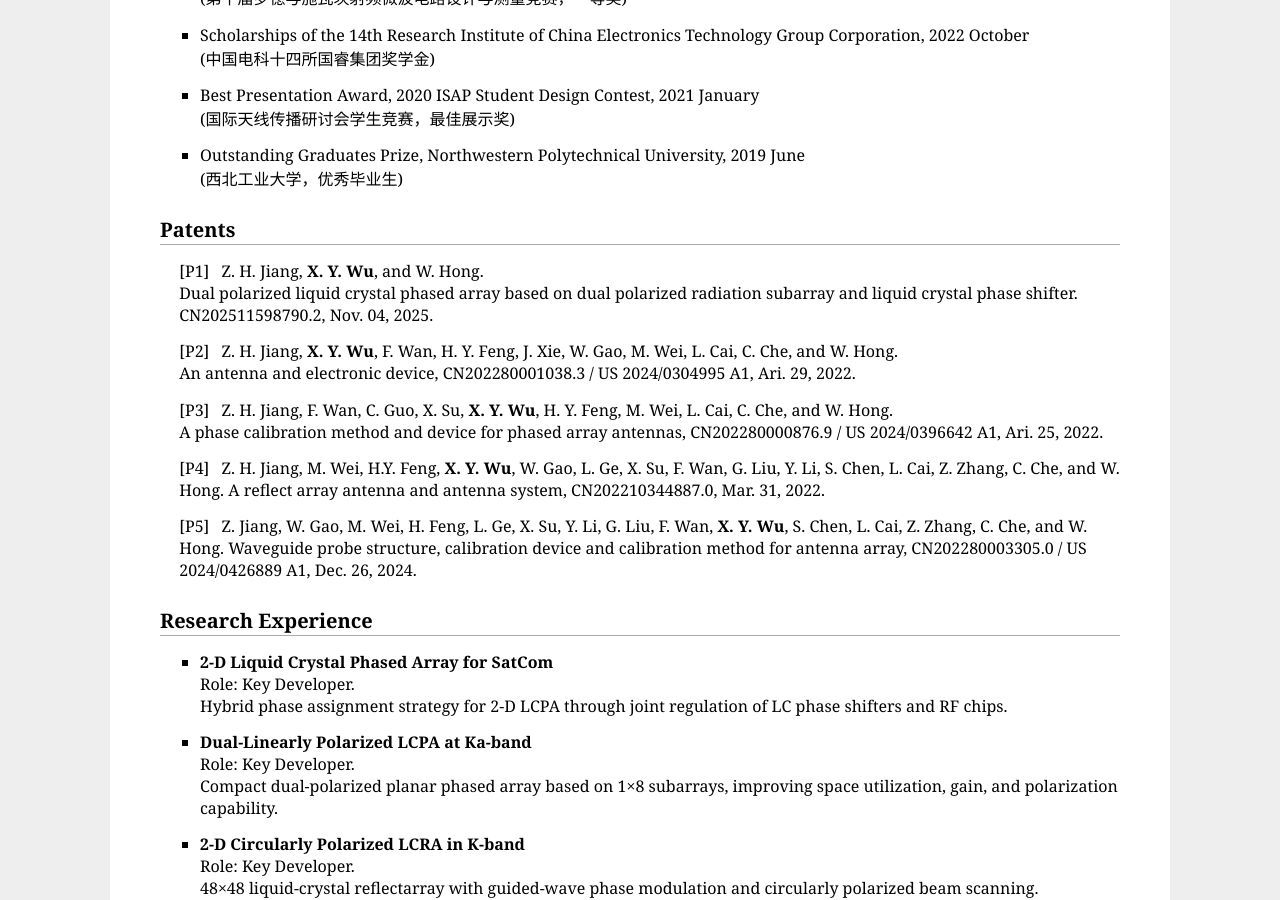
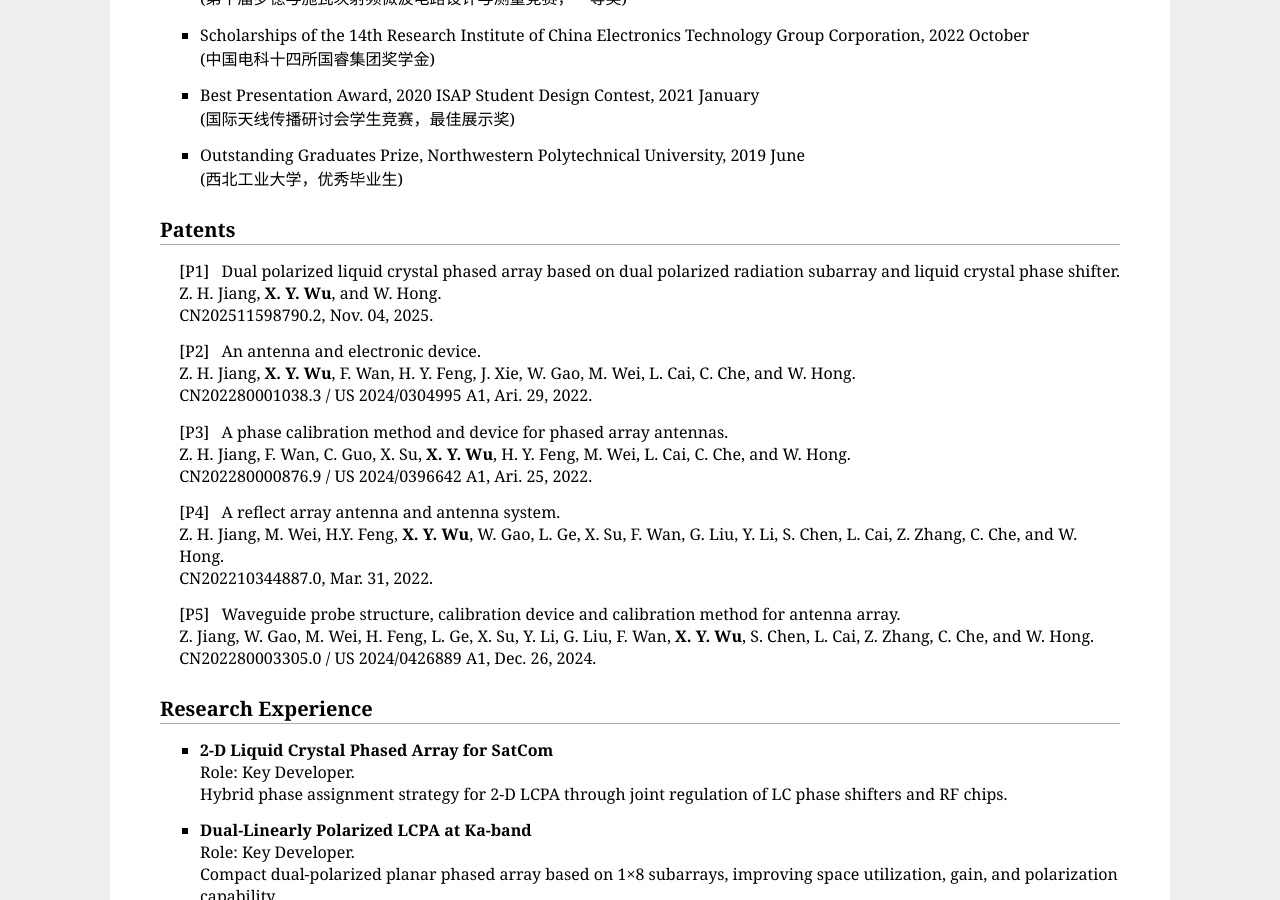
Before and after one commit to xinyuwu0415/xinyuwu0415.github.io, a Jekyll site: the page index.html, which Jekyll copies as it is, in a window 1280 px wide and 900 px high, scrolled down 2324 px. Built offline with Jekyll 4.4.1, drawn with Linux system fonts in a browser that asks for light colours.

```diff
--- a/index.html
+++ b/index.html
@@ -219,30 +219,32 @@
 <h2>Patents</h2>
 <ol class="patent">
   <li>
+    Dual polarized liquid crystal phased array based on dual polarized radiation subarray and liquid crystal phase shifter.<br>
     Z. H. Jiang, <b>X. Y. Wu</b>, and W. Hong.<br>
-    Dual polarized liquid crystal phased array based on dual polarized radiation subarray and liquid crystal phase shifter.
     CN202511598790.2, Nov. 04, 2025.<br>
   </li>
 
   <li>
+    An antenna and electronic device.<br>
     Z. H. Jiang, <b>X. Y. Wu</b>, F. Wan, H. Y. Feng, J. Xie, W. Gao, M. Wei, L. Cai, C. Che, and W. Hong.<br>
-    An antenna and electronic device, CN202280001038.3 / US 2024/0304995 A1, Ari. 29, 2022.<br>
+    CN202280001038.3 / US 2024/0304995 A1, Ari. 29, 2022.<br>
   </li>
 
   <li>
+    A phase calibration method and device for phased array antennas.<br>
     Z. H. Jiang, F. Wan, C. Guo, X. Su, <b>X. Y. Wu</b>, H. Y. Feng, M. Wei, L. Cai, C. Che, and W. Hong.<br>
-    A phase calibration method and device for phased array antennas,
     CN202280000876.9 / US 2024/0396642 A1, Ari. 25, 2022.<br>
   </li>
 
   <li>
-    Z. H. Jiang, M. Wei, H.Y. Feng, <b>X. Y. Wu</b>, W. Gao, L. Ge, X. Su, F. Wan, G. Liu, Y. Li, S. Chen, L. Cai, Z. Zhang, C. Che, and W. Hong.
-    A reflect array antenna and antenna system, CN202210344887.0, Mar. 31, 2022.<br>
+    A reflect array antenna and antenna system.<br>
+    Z. H. Jiang, M. Wei, H.Y. Feng, <b>X. Y. Wu</b>, W. Gao, L. Ge, X. Su, F. Wan, G. Liu, Y. Li, S. Chen, L. Cai, Z. Zhang, C. Che, and W. Hong.<br>
+    CN202210344887.0, Mar. 31, 2022.<br>
   </li>
 
   <li>
-    Z. Jiang, W. Gao, M. Wei, H. Feng, L. Ge, X. Su, Y. Li, G. Liu, F. Wan, <b>X. Y. Wu</b>, S. Chen, L. Cai, Z. Zhang, C. Che, and W. Hong.
-    Waveguide probe structure, calibration device and calibration method for antenna array,
+    Waveguide probe structure, calibration device and calibration method for antenna array.<br>
+    Z. Jiang, W. Gao, M. Wei, H. Feng, L. Ge, X. Su, Y. Li, G. Liu, F. Wan, <b>X. Y. Wu</b>, S. Chen, L. Cai, Z. Zhang, C. Che, and W. Hong.<br>
     CN202280003305.0 / US 2024/0426889 A1, Dec. 26, 2024.<br>
   </li>
 </ol>
```
